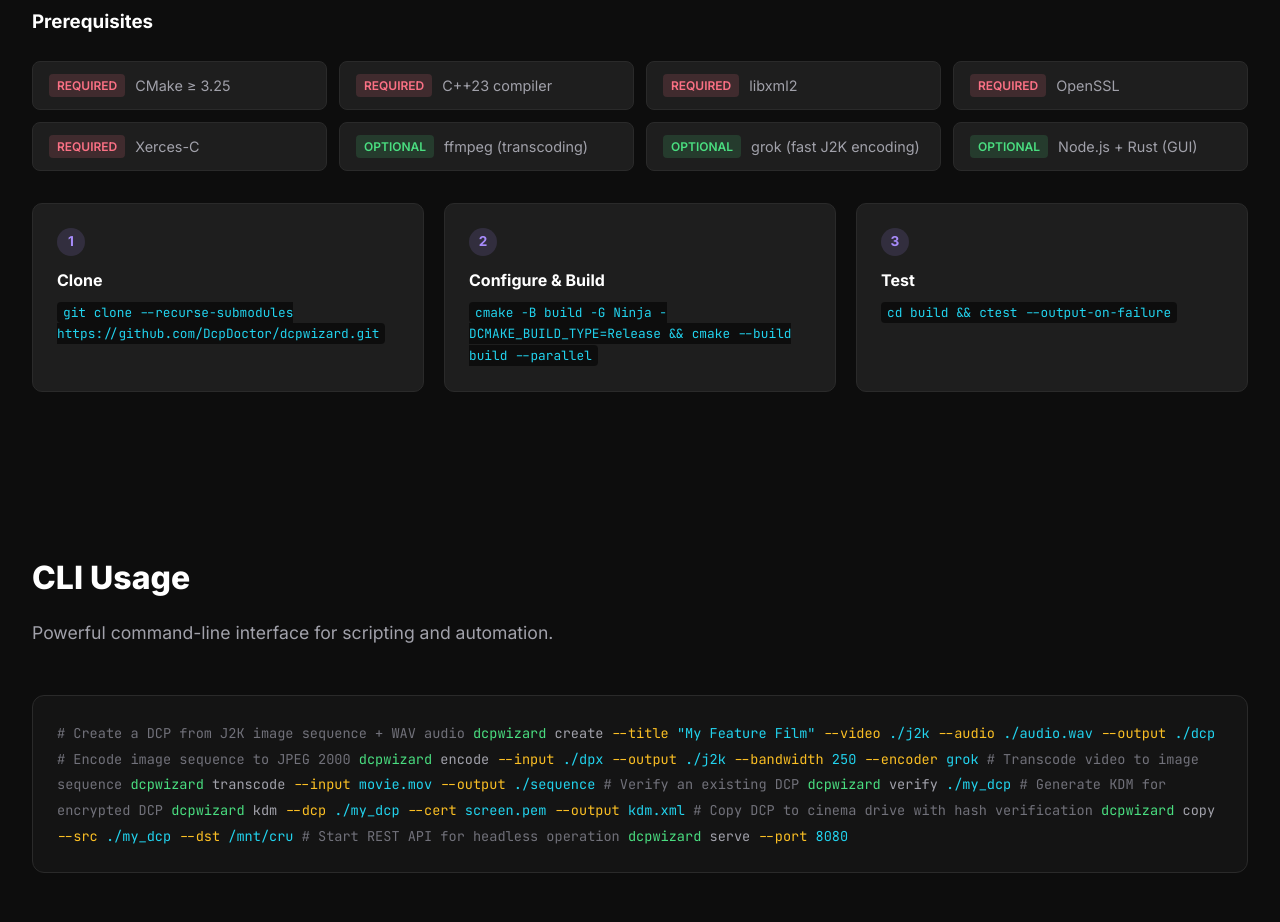
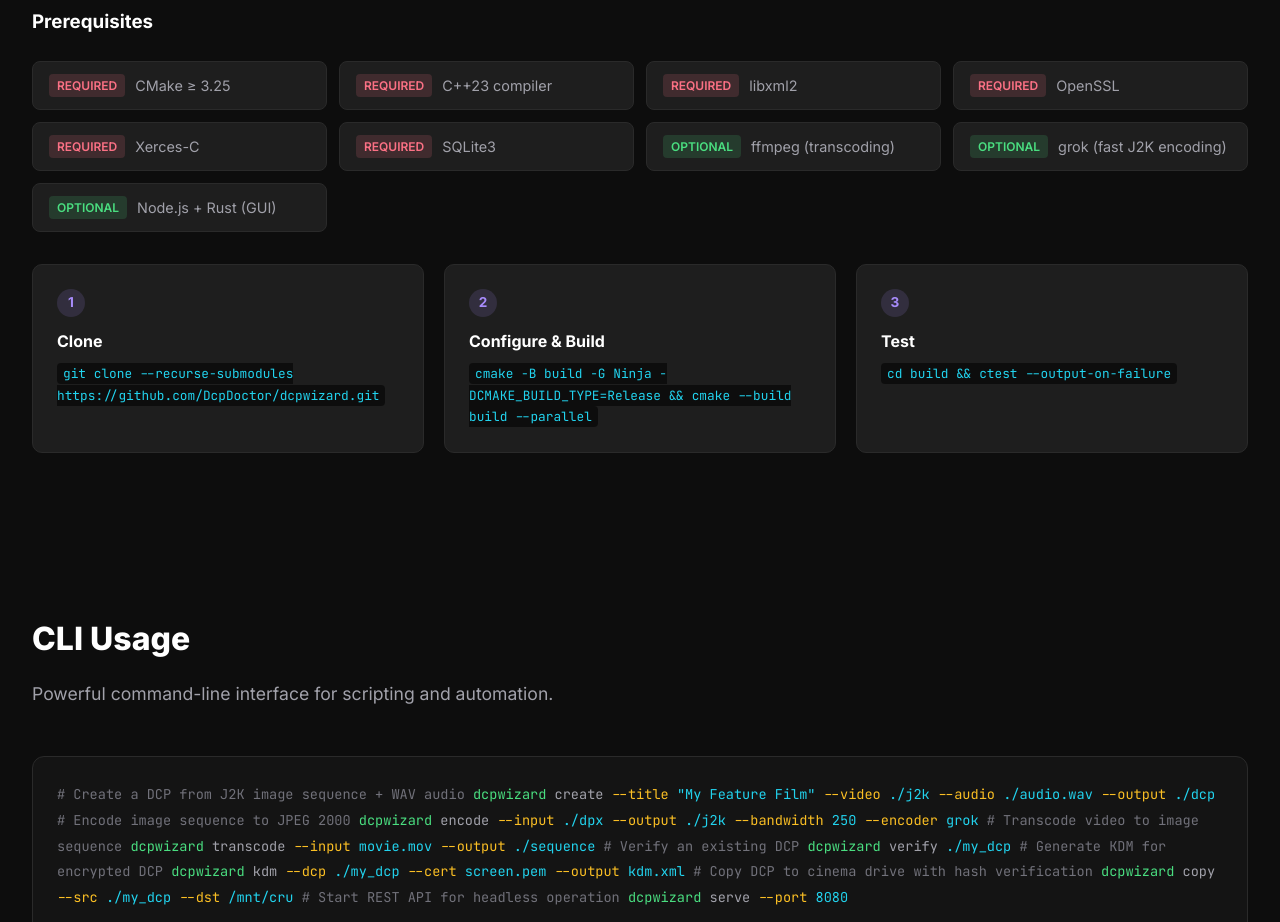
Before and after one commit to PostPerfection/dcpwizard, a plain HTML site: page docs/index.html in a window 1280 px wide. Shown: the part 2140-3062 px from the top of the page. Drawn offline with Linux system fonts and the light colour scheme.

Commit message:
Add SQLite3 to prerequisites in README and docs

```diff
--- a/docs/index.html
+++ b/docs/index.html
@@ -422,6 +422,7 @@
         <div class="prereq"><span class="tag required">Required</span><span>libxml2</span></div>
         <div class="prereq"><span class="tag required">Required</span><span>OpenSSL</span></div>
         <div class="prereq"><span class="tag required">Required</span><span>Xerces-C</span></div>
+        <div class="prereq"><span class="tag required">Required</span><span>SQLite3</span></div>
         <div class="prereq"><span class="tag optional">Optional</span><span>ffmpeg (transcoding)</span></div>
         <div class="prereq"><span class="tag optional">Optional</span><span>grok (fast J2K encoding)</span></div>
         <div class="prereq"><span class="tag optional">Optional</span><span>Node.js + Rust (GUI)</span></div>
```
Also changed, not shown: README.md.
